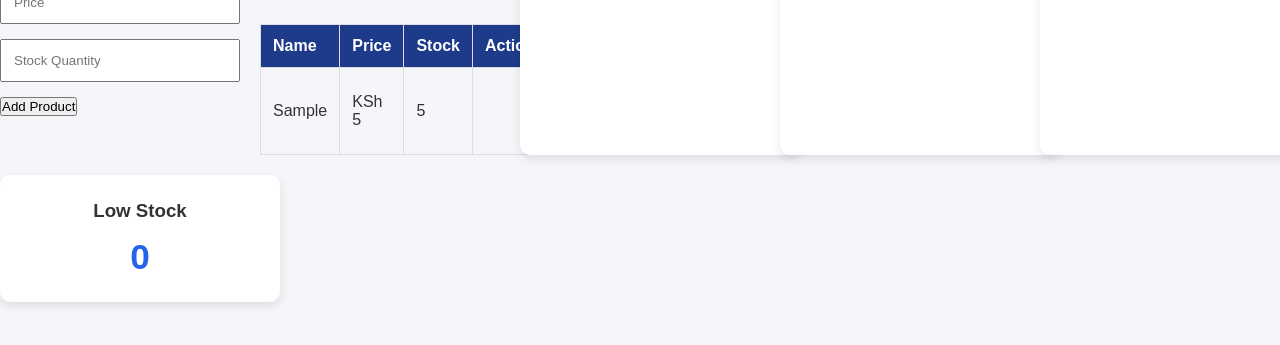
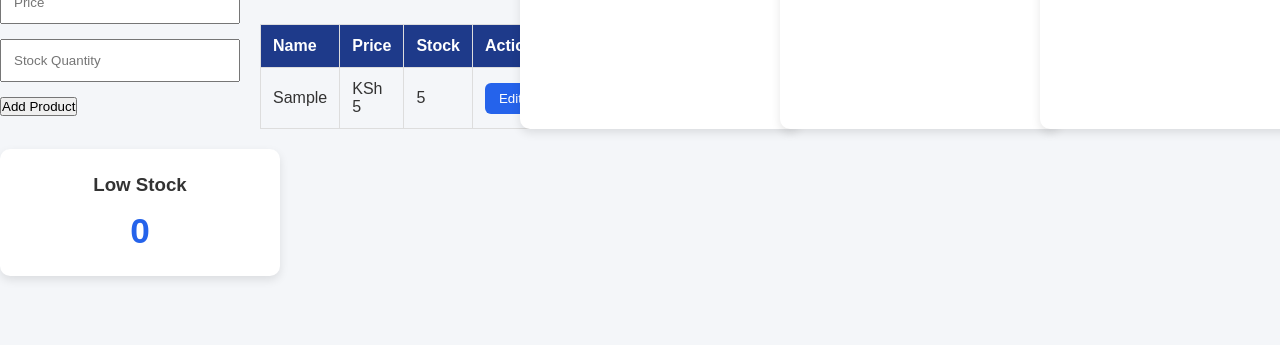
Before and after one commit to SilvesterMburu1/Hardware_online, a plain HTML site: page index.html in a window 1280 px wide. Both pictures are taken after typing "Sample", "5", "5" into the empty fields and a click on the button "Add Product". Shown: the part 247-592 px from the top of the page. Drawn offline with Linux system fonts and the light colour scheme.

Commit message:
Add product editing interface

```diff
--- a/assets/css/style.css
+++ b/assets/css/style.css
@@ -185,6 +185,10 @@ table button:hover{
     background:#1d4ed8;
 }
 
+.action-buttons{
+    display:flex;
+    gap:10px;
+}
 #searchInput{
     width:100%;
     padding:12px;
--- a/assets/js/app.js
+++ b/assets/js/app.js
@@ -61,7 +61,8 @@ function displayProducts() {
             <td>${product.stock}</td>
 
             <td>
-                <td>
+
+    <div class="action-buttons">
         <button class="edit-btn" onclick="editProduct(${product.id})">
             Edit
         </button>
@@ -69,7 +70,10 @@ function displayProducts() {
         <button onclick="deleteProduct(${product.id})">
             Delete
         </button>
+    </div>
 </td>
+
+
             </td>
 
         </tr>
```
Lines whose indentation alone changed are shown as unchanged.
